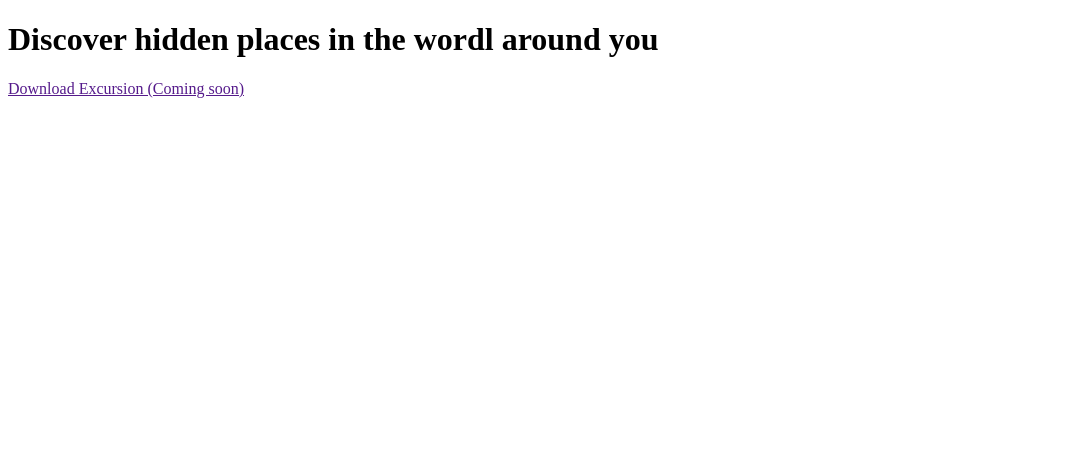
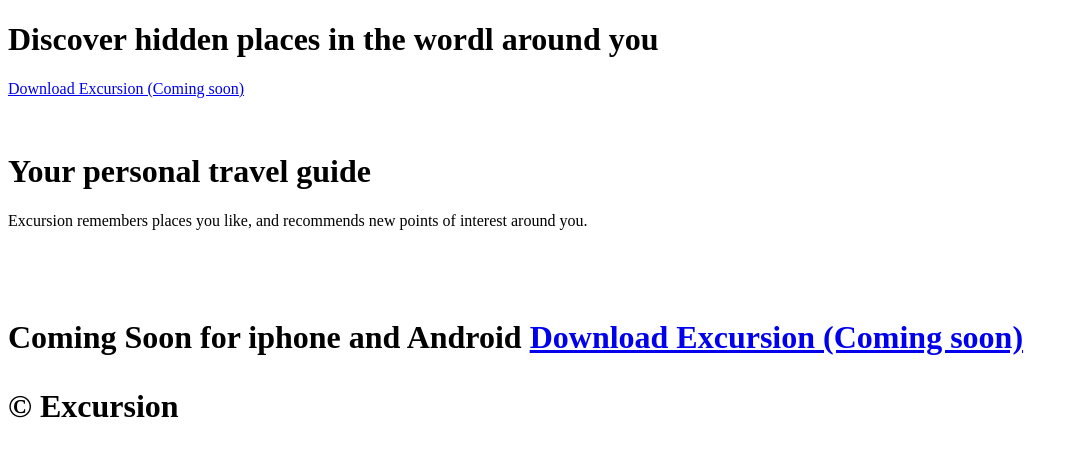
Before and after one commit to Hjomac/excursions, a plain HTML site: page index.html in a window 1280 px wide. Shown: the whole page, without its empty margins (0-1079 px from the left). Drawn offline with Linux system fonts and the light colour scheme; files that its build step writes are made by us from their sources.

Commit message:
added HTML text content

```diff
--- a/index.html
+++ b/index.html
@@ -7,7 +7,16 @@
   </head>
   <body>
     <h1>Discover hidden places in the wordl around you</h1>
-    <a href="" target="_blank">Download Excursion (Coming soon)</a>
+    <a href="#" target="_blank">Download Excursion (Coming soon)</a>
+    <p><img src="">
+    </p>
+    <h1>Your personal travel guide</h1>
+    <p>Excursion remembers places you like, and recommends new points of interest around you.</p>
+    <p><img src=""></p>
+    <p><img src=""></p>
+    <h1>Coming Soon for iphone and Android
+    <a href="#" target="_blank">Download Excursion (Coming soon)</a>
+    <p>© Excursion</p>
 
   </body>
 </html>
```
